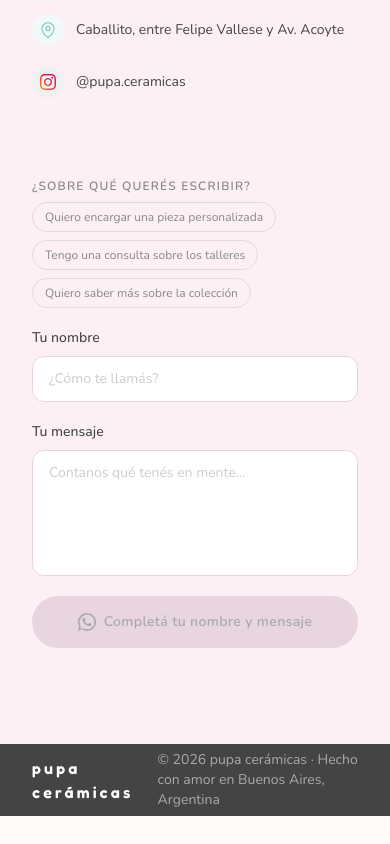
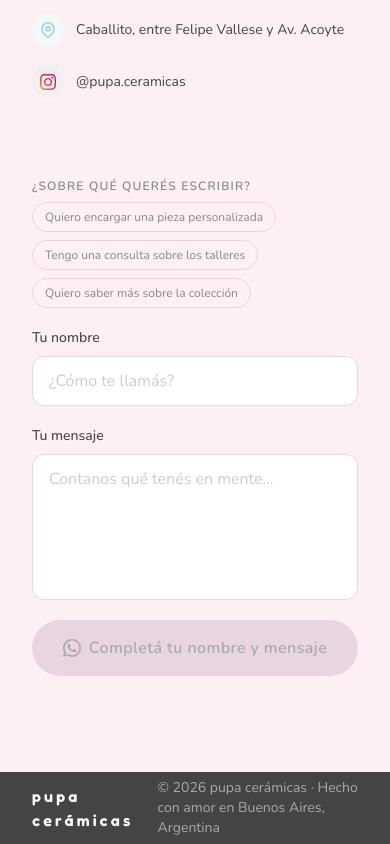
Before and after one commit to florR504/Pupa-ceramicas, a Next.js app: page / in a window 390 px wide. Shown: the part 5783-6627 px from the top of the page. Before the commit the page ends 6599 px from the top, so only its background shows below. Built offline with nearby package versions, Linux system fonts and the light colour scheme.

Commit message:
fix form input zoom in mobile

```diff
--- a/src/components/Contact/index.tsx
+++ b/src/components/Contact/index.tsx
@@ -121,7 +121,7 @@ export default function Contact() {
 							value={name}
 							onChange={(e) => setName(e.target.value)}
 							placeholder="¿Cómo te llamás?"
-							className="border border-[#E8D5E0] bg-white rounded-lg px-4 py-3 text-sm text-[#444444] placeholder:text-[#CCCCCC] focus:outline-none focus:ring-2 focus:ring-[#F2A8C0]/40 focus:border-[#F2A8C0] transition-colors"
+							className="border border-[#E8D5E0] bg-white rounded-lg px-4 py-3 text-base text-[#444444] placeholder:text-[#CCCCCC] focus:outline-none focus:ring-2 focus:ring-[#F2A8C0]/40 focus:border-[#F2A8C0] transition-colors"
 						/>
 					</div>
 
@@ -136,7 +136,7 @@ export default function Contact() {
 							onChange={(e) => setMessage(e.target.value)}
 							placeholder="Contanos qué tenés en mente..."
 							rows={5}
-							className="border border-[#E8D5E0] bg-white rounded-lg px-4 py-3 text-sm text-[#444444] placeholder:text-[#CCCCCC] focus:outline-none focus:ring-2 focus:ring-[#F2A8C0]/40 focus:border-[#F2A8C0] transition-colors resize-none"
+							className="border border-[#E8D5E0] bg-white rounded-lg px-4 py-3 text-base text-[#444444] placeholder:text-[#CCCCCC] focus:outline-none focus:ring-2 focus:ring-[#F2A8C0]/40 focus:border-[#F2A8C0] transition-colors resize-none"
 						/>
 					</div>
 
@@ -157,7 +157,7 @@ export default function Contact() {
 						target="_blank"
 						rel="noopener noreferrer"
 						aria-disabled={!canSend}
-						className={`flex items-center justify-center gap-2 w-full py-4 rounded-full font-semibold text-sm tracking-wide transition-colors ${
+						className={`flex items-center justify-center gap-2 w-full py-4 rounded-full font-semibold  tracking-wide transition-colors ${
 							canSend
 								? 'bg-[#25D366] text-white hover:bg-[#1ebe5d] cursor-pointer'
 								: 'bg-[#E8D5E0] text-[#AAAAAA] pointer-events-none'
```
